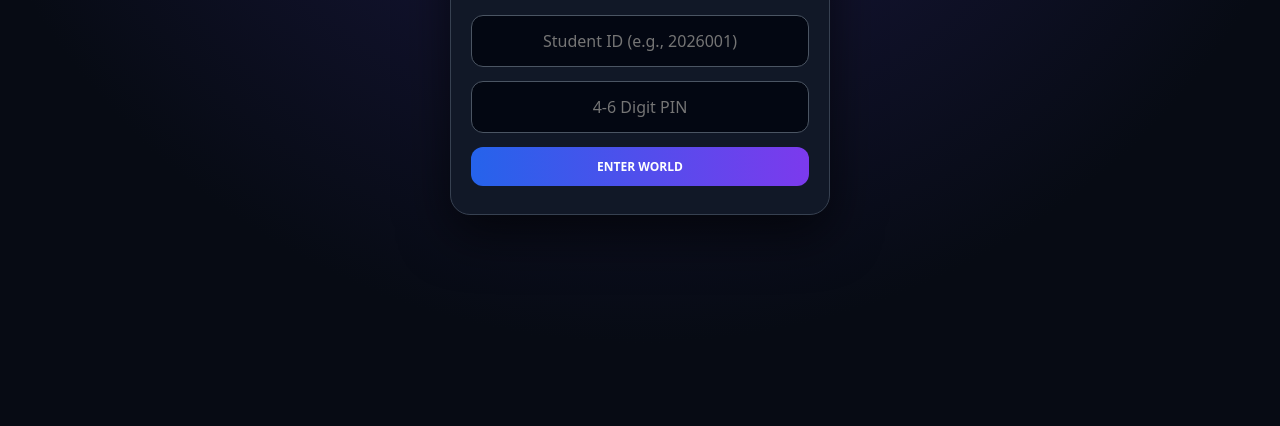
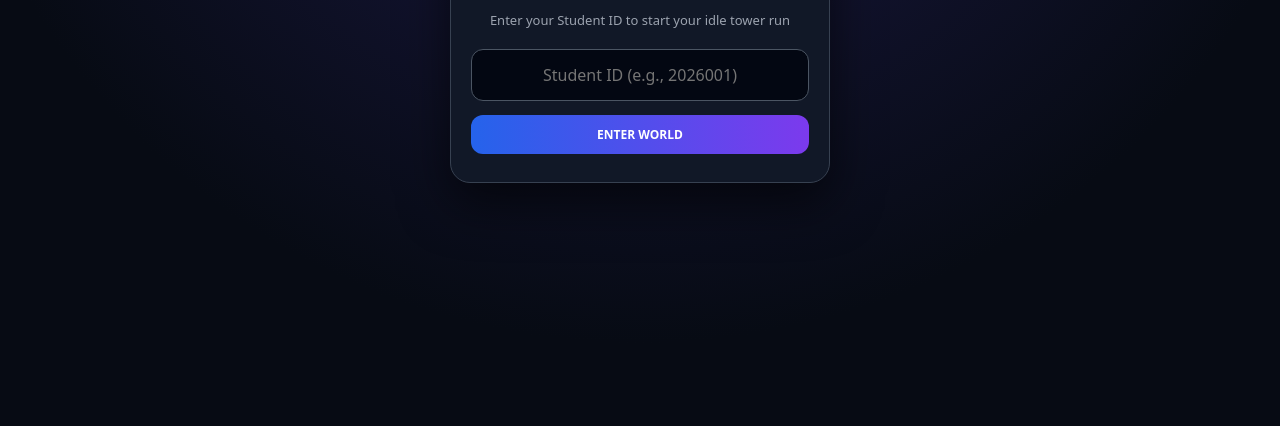
Before and after one commit to tuyacadam1/rpgwithme2, a plain HTML site: page index.html in a window 1280 px wide. Shown: the part 374-800 px from the top of the page. Drawn offline with Linux system fonts and the light colour scheme.

Commit message:
Update index.html

```diff
--- a/index.html
+++ b/index.html
@@ -13,9 +13,8 @@
     <div class="login-box">
       <div style="font-size:48px; margin-bottom:8px;">⚔️</div>
       <h1 style="color:var(--gold); font-size:24px; font-weight:900; margin-bottom:6px; letter-spacing:0.5px;">IDLE TOWER GACHA</h1>
-      <p style="color:var(--muted); font-size:13px; margin-bottom:18px;">Enter your Student ID & PIN (first login sets your PIN)</p>
-      <input type="text" id="student-id-input" placeholder="Student ID (e.g., 2026001)" />
-      <input type="password" id="student-pin-input" inputmode="numeric" maxlength="6" placeholder="4-6 Digit PIN" onkeydown="if(event.key==='Enter') loginStudent()" />
+      <p style="color:var(--muted); font-size:13px; margin-bottom:20px;">Enter your Student ID to start your idle tower run</p>
+      <input type="text" id="student-id-input" placeholder="Student ID (e.g., 2026001)" onkeydown="if(event.key==='Enter') loginStudent()" />
       <button class="btn-primary" onclick="loginStudent()">ENTER WORLD</button>
     </div>
   </div>
```
